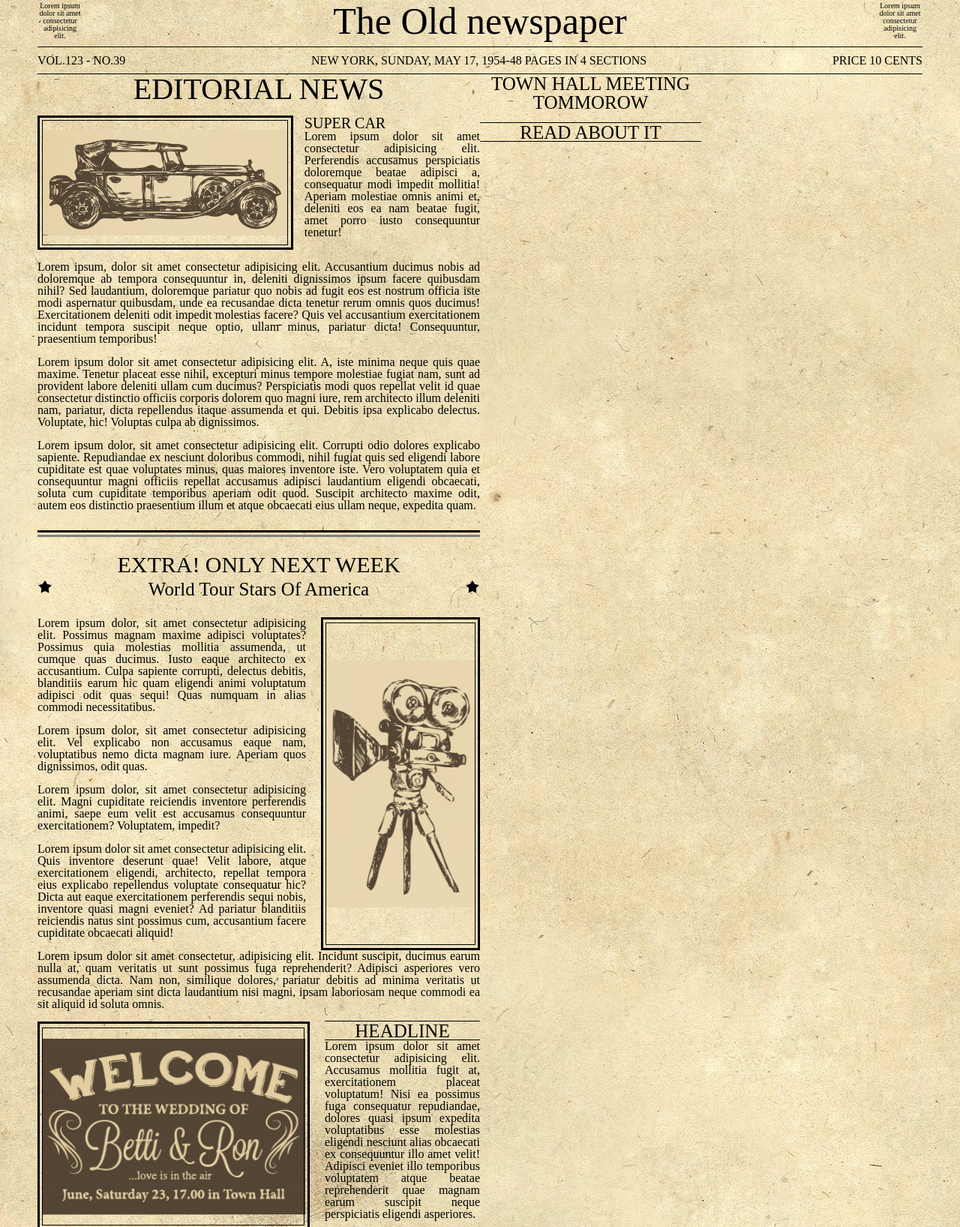
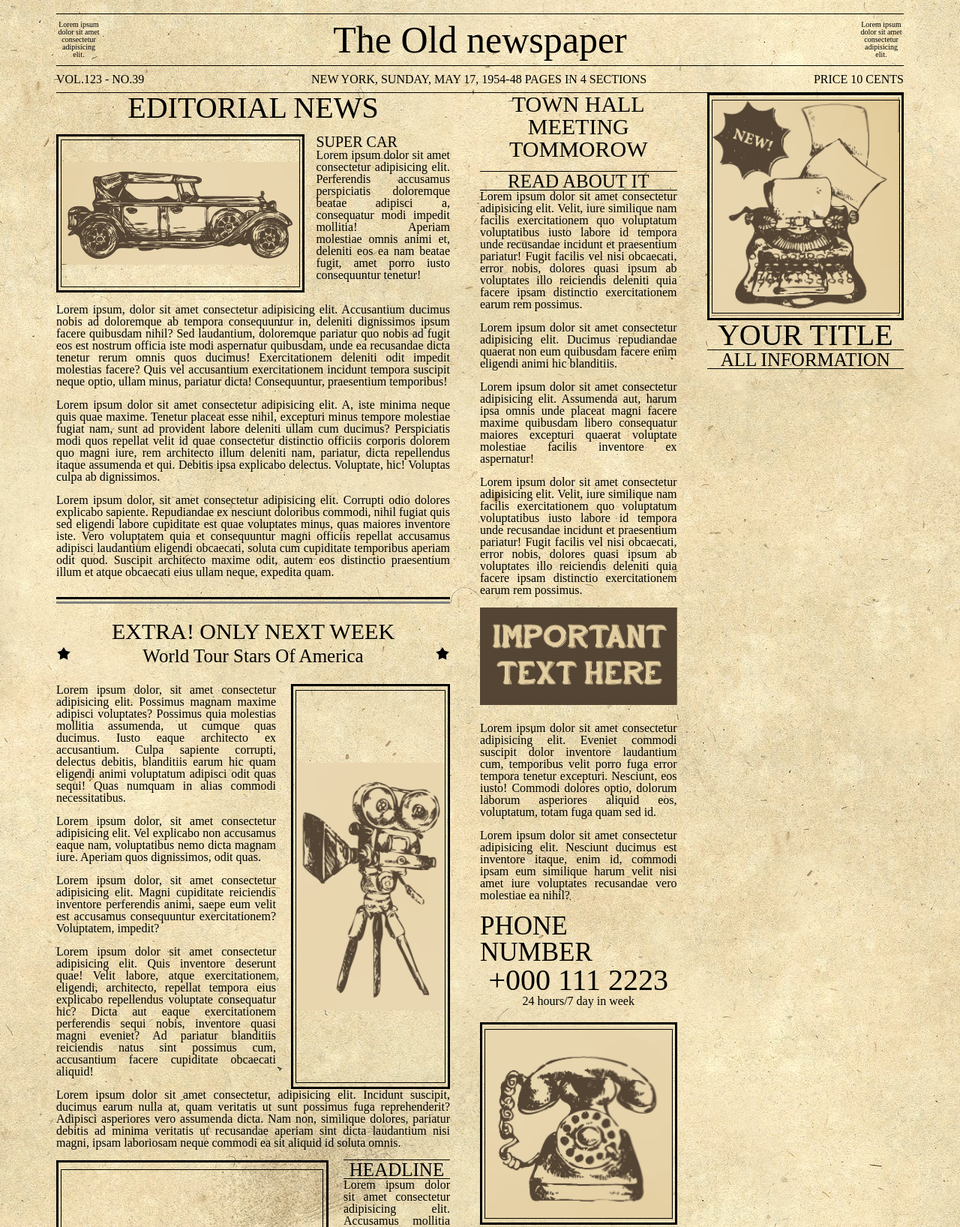
Before and after one commit to Yyyurii/old-newspaper, a website: page src/views/pages/index.html in a window 1280 px wide. Shown: the part 57-1693 px from the top of the page at 75% size. Drawn offline with nearby package versions, Linux system fonts and the light colour scheme; files that its build step writes are made by us from their sources; files whose address does not match are found by name.

Commit message:
middle column complete

```diff
--- a/src/assets/styles/index.scss
+++ b/src/assets/styles/index.scss
@@ -138,7 +138,7 @@ img {
 }
 
 //=====================================================================//
-@import '_fonts';
+
 // body {
 //     background-image: url(../images/papper.jpg);
 // }
@@ -149,7 +149,7 @@ img {
     width: 100%;
     // height: 100vh;
     background-image: url(../images/paper-051.jpg);
-    padding: 50px;
+    padding: 75px;
     margin: 0 auto;
 }
 
@@ -213,6 +213,7 @@ img {
 .body {
     display: grid;
     grid-template-columns: 2fr 1fr 1fr;
+    grid-column-gap: 40px;
 }
 
 .left-column {
@@ -403,8 +404,48 @@ img {
 
 .first-news {
     &__title {
-        font-size: 25px;
+        font-size: 30px;
         text-align: center;
         margin: 0 0 15px;
     }
 }
+
+.second-news {
+    &__img {
+        margin: 0 0 20px;
+    }
+}
+
+.important {
+    width: 100%;
+}
+
+.third-news {
+    &__phone {
+        font-size: 35px;
+    }
+
+    &__number {
+        font-size: 40px;
+        text-align: center;
+    }
+
+    &__schedule {
+        text-align: center;
+    }
+
+    &__frame-img {
+        margin: 20px 0 0 0;
+    }
+}
+
+.telephone {
+    width: 100%;
+}
+
+.first-data {
+    &__title {
+        font-size: 40px;
+        text-align: center;
+    }
+}
```
Also changed, not shown: src/views/partials/title.html (+48 -1 lines), src/assets/images/important.png (added), src/assets/images/telephone.png (added), src/assets/images/typewriter.png (added).
